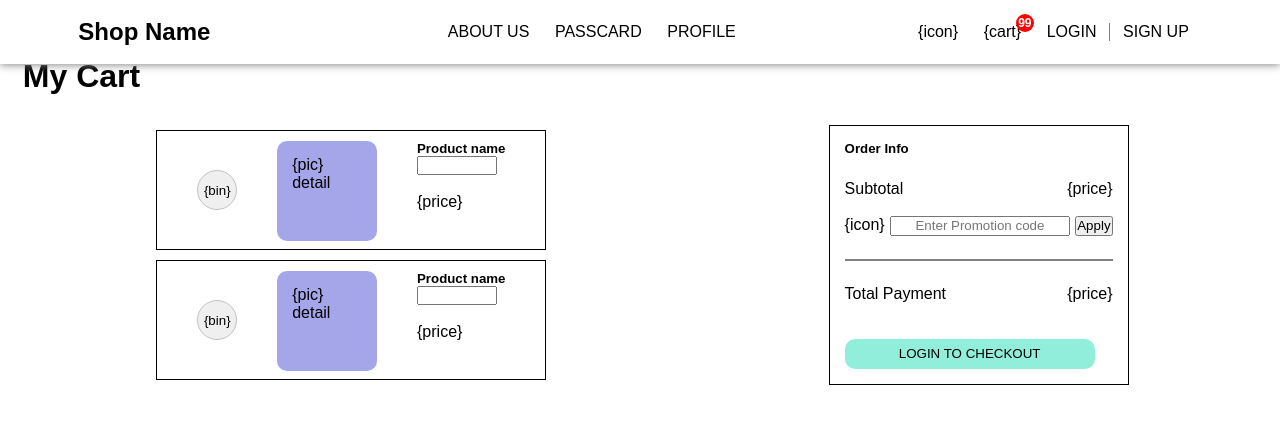
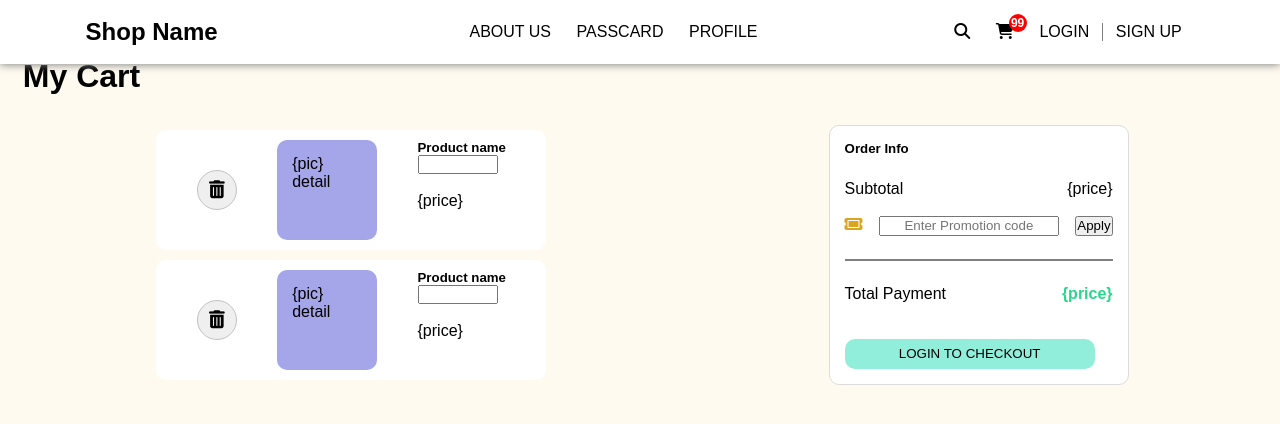
Before and after one commit to watchara-wim/shopping-cart, a plain HTML site: page index.html in a window 1280 px wide. Drawn offline with Linux system fonts and the light colour scheme.

Commit message:
edit appearance

```diff
--- a/index.html
+++ b/index.html
@@ -6,11 +6,10 @@
   <meta name="viewport" content="width=device-width">
   <title>Shopping-cart</title>
   <link href="style.css" rel="stylesheet" type="text/css" />
+  <script src="https://kit.fontawesome.com/fd8900d091.js" crossorigin="anonymous"></script>
 </head>
 
-<body>
-
-</body>
+<body style="background-color: floralwhite;">
   <nav>
     <div style="display: flex; align-items: center; width: 200px">
       <div>
@@ -28,9 +27,10 @@
     </div>
     <div class="link-list">
       <ul>
-        <li><a href="#">{icon}</a></li>
+        <li><a href="#"><i class="fa fa-search" aria-hidden="true"></i>
+        </a></li>
         <li style="position: relative;">
-          <a href="#">{cart}</a>
+          <a href="#"><i class="fa fa-shopping-cart" aria-hidden="true"></i></a>
           <div class="noti">99</div>
         </li>
         <li style="border-right: 1px solid gray;"><a href="#">LOGIN</a></li>
@@ -45,7 +45,9 @@
       <div class="item">
         <div class="product">
           <div style="display: flex; align-items: center;">
-            <button class="delete-btn">{bin}</button>
+            <button class="delete-btn">
+              <i style="font-size: 18px;" class="fa fa-trash" aria-hidden="true"></i>
+            </button>
           </div>
           <div class="product-detail">
             {pic}
@@ -65,7 +67,9 @@
         </div>
         <div class="product">
           <div style="display: flex; align-items: center;">
-            <button class="delete-btn">{bin}</button>
+            <button class="delete-btn">
+              <i style="font-size: 18px;" class="fa fa-trash" aria-hidden="true"></i>
+            </button>
           </div>
           <div class="product-detail">
             {pic}
@@ -95,7 +99,8 @@
           </div><br>
           <!-- promo code-->
           <div style="display: flex; justify-content: space-between;">
-            <div>{icon}</div>
+            <div><i style="color: goldenrod;" class="fa fa-ticket" aria-hidden="true"></i>
+            </div>
             <input type="text" name="coupon" placeholder="Enter Promotion code" style="width: 180px; height: 20px; text-align: center;">
             <button>Apply</button>
           </div>
@@ -107,11 +112,12 @@
         <div>
           <div style="display: flex; justify-content: space-between;">
             <div>Total Payment</div>
-            <div>{price}</div>
+            <div style="color: #28d78b; font-weight: bold;">{price}</div>
           </div><br><br>
           <input type="submit" value="LOGIN TO CHECKOUT" class="submit">
         </div>
       </div>
     </div>
   </form>
+</body>
 </html>
--- a/style.css
+++ b/style.css
@@ -92,6 +92,9 @@ nav a {
   padding: 10px 0px;
   border: 1px solid black;
   margin: 5px;
+  border: none;
+  border-radius: 10px;
+  background-color: white;
 }
 
 .product-detail {
@@ -111,7 +114,9 @@ input {
   flex-flow: column nowrap;
   justify-content: space-between;
   width: 300px;
-  border: 1px solid black;
+  border: 1px solid rgb(220, 220, 220);
+  border-radius: 10px;
+  background-color: white;
   padding: 15px;
 }
 
```
